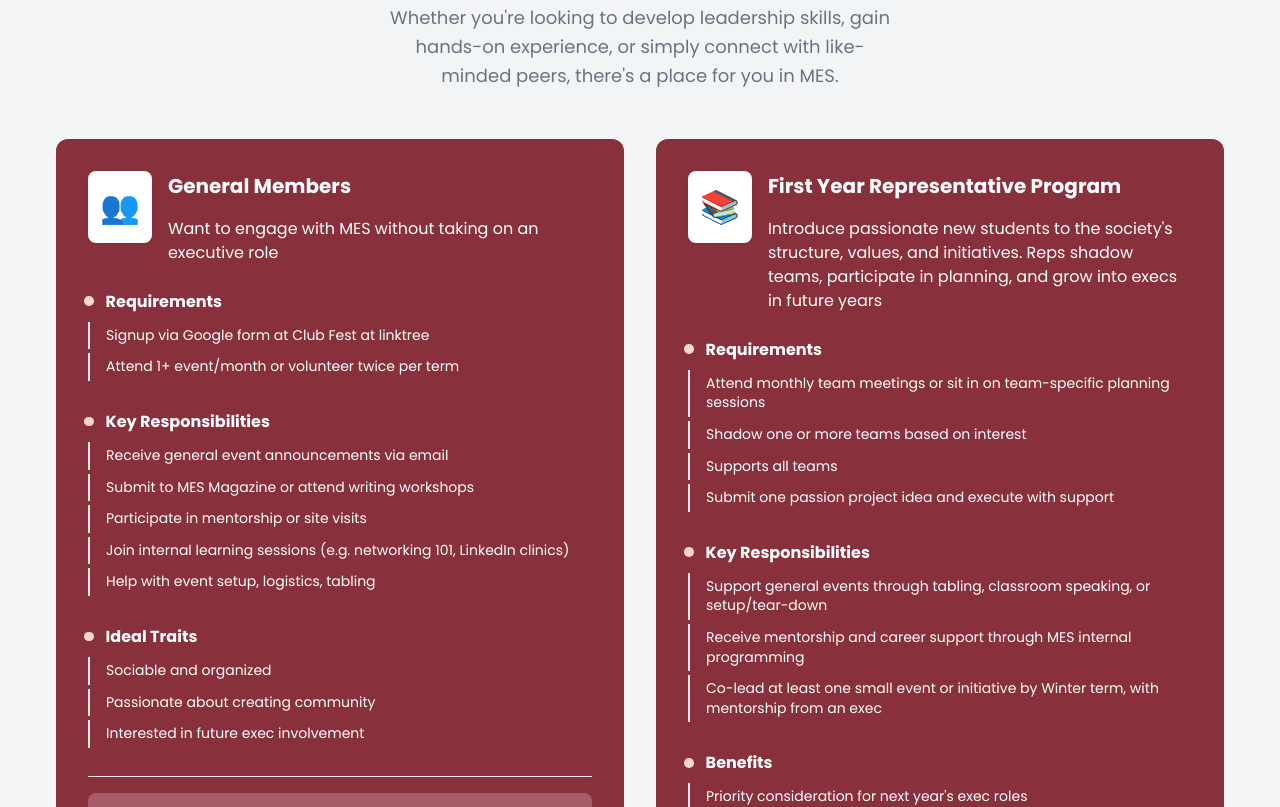
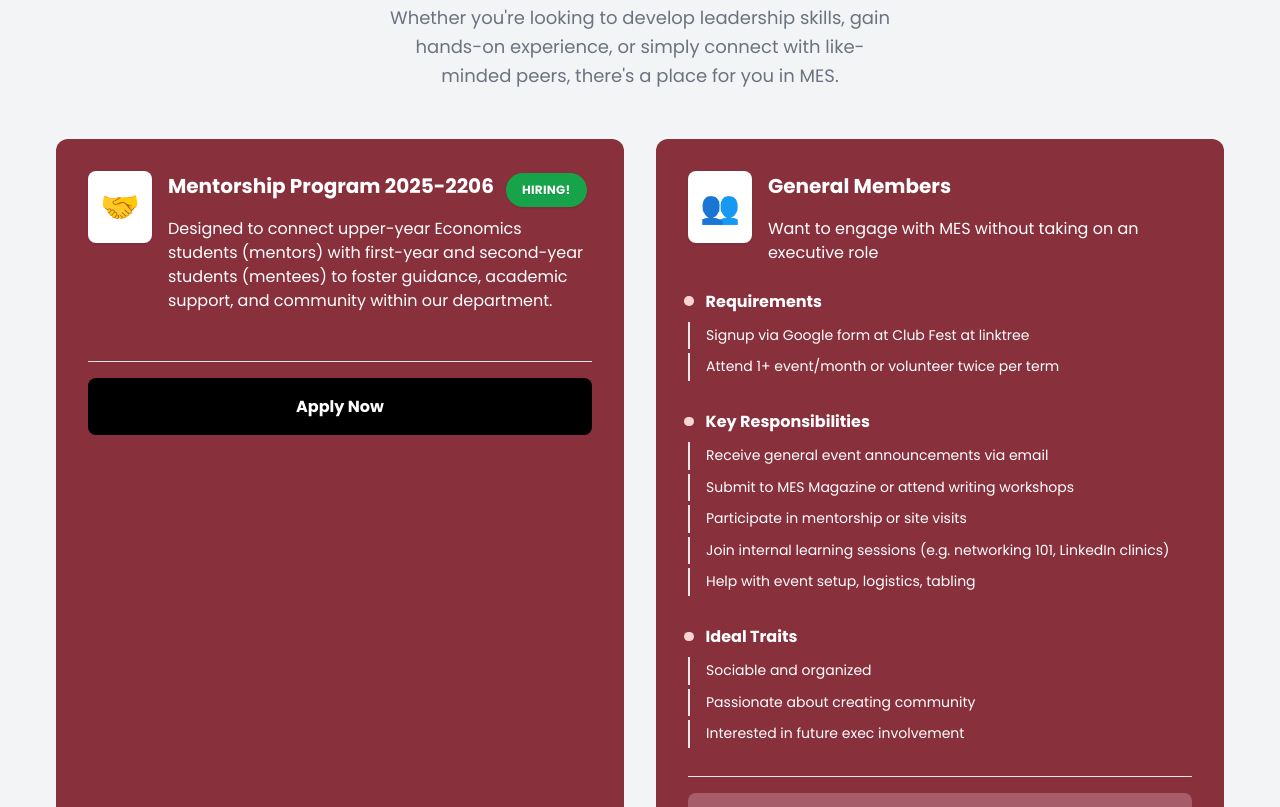
Before and after one commit to McMaster-Economics-Society/mes-website, a Next.js app: page /get-involved in a window 1280 px wide. Shown: the part 560-1367 px from the top of the page. Built offline with nearby package versions, Linux system fonts and the light colour scheme.

Commit message:
chore: added mentorship program in Get Involved Page

```diff
--- a/src/app/get-involved/page.js
+++ b/src/app/get-involved/page.js
@@ -5,6 +5,18 @@ import styles from "./GetInvolved.module.css";
 
 export default function GetInvolved() {
   const opportunities = [
+    {
+      id: "mentor-program",
+      title: "Mentorship Program 2025-2206",
+      description:
+        "Designed to connect upper-year Economics students (mentors) with first-year and second-year students (mentees) to foster guidance, academic support, and community within our department.",
+      icon: "🤝",
+      applicationLink:
+        "https://docs.google.com/forms/d/1qa8C8fwnL5KeRJYGaN4W4VvB4ZxfwxPU6TYSOHl4hV0/viewform?edit_requested=true",
+      requirements: null,
+      responsibilities: null,
+      idealTraits: null,
+    },
     {
       id: "general-members",
       title: "General Members",
@@ -293,6 +305,7 @@ export default function GetInvolved() {
                 </div>
 
                 <div className={styles.cardContent}>
+                  {opportunity.requirements && (
                     <div className={styles.section}>
                       <h4 className={styles.sectionTitle}>
                         <span className={styles.bullet}></span>
@@ -306,7 +319,9 @@ export default function GetInvolved() {
                         ))}
                       </ul>
                     </div>
+                  )}
 
+                  {opportunity.responsibilities && (
                     <div className={styles.section}>
                       <h4 className={styles.sectionTitle}>
                         <span className={styles.bullet}></span>
@@ -320,6 +335,7 @@ export default function GetInvolved() {
                         ))}
                       </ul>
                     </div>
+                  )}
 
                   {opportunity.benefits && (
                     <div className={styles.section}>
@@ -337,6 +353,7 @@ export default function GetInvolved() {
                     </div>
                   )}
 
+                  {opportunity.idealTraits && (
                     <div className={styles.section}>
                       <h4 className={styles.sectionTitle}>
                         <span className={styles.bullet}></span>
@@ -350,6 +367,7 @@ export default function GetInvolved() {
                         ))}
                       </ul>
                     </div>
+                  )}
                 </div>
 
                 <div className={styles.cardFooter}>
```
Lines whose indentation alone changed are shown as unchanged.
